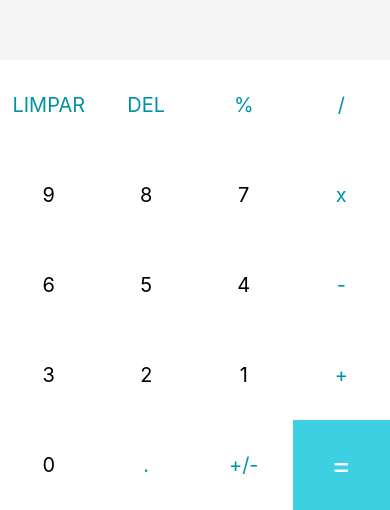
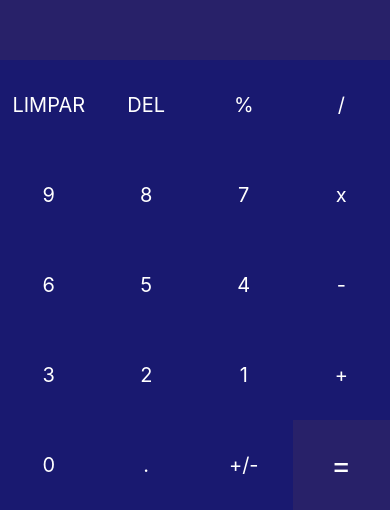
Before and after one commit to KatiR10/Calculadora, a React Native app: screen / in a window 390 px wide. Shown: the part 334-844 px from the top of the page. Built offline with nearby package versions, Linux system fonts and the light colour scheme.

Commit message:
Mudanca de Cor

```diff
--- a/App.js
+++ b/App.js
@@ -1,5 +1,5 @@
 import React from 'react';
-import {useState} from 'react'
+import { useState } from 'react'
 import { StyleSheet, Text, View, TouchableOpacity, Button } from 'react-native';
 
 export default function App() {
@@ -10,14 +10,14 @@
   const [lastNumber, setLastNumber] = useState("")
 
 
-  function calculator(){
+  function calculator() {
     const splitNumbers = currentNumber.split(' ')
     const fistNumber = parseFloat(splitNumbers[0])
     const lastNumber = parseFloat(splitNumbers[2])
     const operator = splitNumbers[1]
 
     // Faz ação referente tecla pressionada
-    switch(operator){
+    switch (operator) {
       case '+':
         setCurrentNumber((fistNumber + lastNumber).toString())
         return
@@ -33,13 +33,13 @@
     }
   }
 
-  function handleInput(buttonPressed){
+  function handleInput(buttonPressed) {
     console.log(buttonPressed) // Mostra no Console a tecla pressionada
-    if(buttonPressed === '+' | buttonPressed === "-" | buttonPressed === "x" | buttonPressed === "/" ){
+    if (buttonPressed === '+' | buttonPressed === "-" | buttonPressed === "x" | buttonPressed === "/") {
       setCurrentNumber(currentNumber + " " + buttonPressed + " ")
       return
     }
-    switch(buttonPressed){
+    switch (buttonPressed) {
       case 'DEL':
         setCurrentNumber(currentNumber.substring(0, (currentNumber.length - 1)))
         return
@@ -73,13 +73,13 @@
 
         {buttons.map((button) =>
           button === '=' ? // Mapeamento do botão =
-        <TouchableOpacity onPress={() => handleInput(button)} key={button} style={[styles.button, {backgroundColor: '#3dd0e3'}]}>
-          <Text style={[styles.textButton, {color: "white", fontSize: 30}]}>{button}</Text>
-        </TouchableOpacity>
-          : // Mapeamento dos outros botões
-          <TouchableOpacity onPress={() => handleInput(button)} key={button} style={styles.button}>
-            <Text style={[styles.textButton, {color: typeof(button) === 'number' ? 'black': '#0093a6'}]}>{button}</Text>
-          </TouchableOpacity>
+            <TouchableOpacity onPress={() => handleInput(button)} key={button} style={[styles.button, { backgroundColor: '#282169' }]}>
+              <Text style={[styles.textButton, { color: "white", fontSize: 30 }]}>{button}</Text>
+            </TouchableOpacity>
+            : // Mapeamento dos outros botões
+            <TouchableOpacity onPress={() => handleInput(button)} key={button} style={styles.button}>
+              <Text style={[styles.textButton, { color: typeof (button) === 'number' ? 'white' : '#ffffff' }]}>{button}</Text>
+            </TouchableOpacity>
         )}
       </View>
     </View>
@@ -94,17 +94,17 @@
   results: {
     flex: 2,
     justifyContent: "center",
-    backgroundColor: "#f5f5f5"
+    backgroundColor: "#282169"
   },
   resultText: {
-    color: "#282F38",
+    color: "white",
     fontSize: 32,
     fontWeight: "bold",
     padding: 12,
     textAlign: "right"
   },
-  historyText:{
-    color: "#7c7c7c",
+  historyText: {
+    color: "#808080",
     fontSize: 20,
     marginRight: 10,
     alignSelf: 'flex-end',
@@ -114,7 +114,7 @@
     flexWrap: 'wrap',
   },
   button: {
-    backgroundColor: 'white',
+    backgroundColor: '#191970',
     alignItems: 'center',
     justifyContent: 'center',
     minWidth: 90,
@@ -122,7 +122,7 @@
     flex: 2,
   },
   textButton: {
-    color: "#7c7c7c",
+    color: "white",
     fontSize: 20,
   }
 });
```
